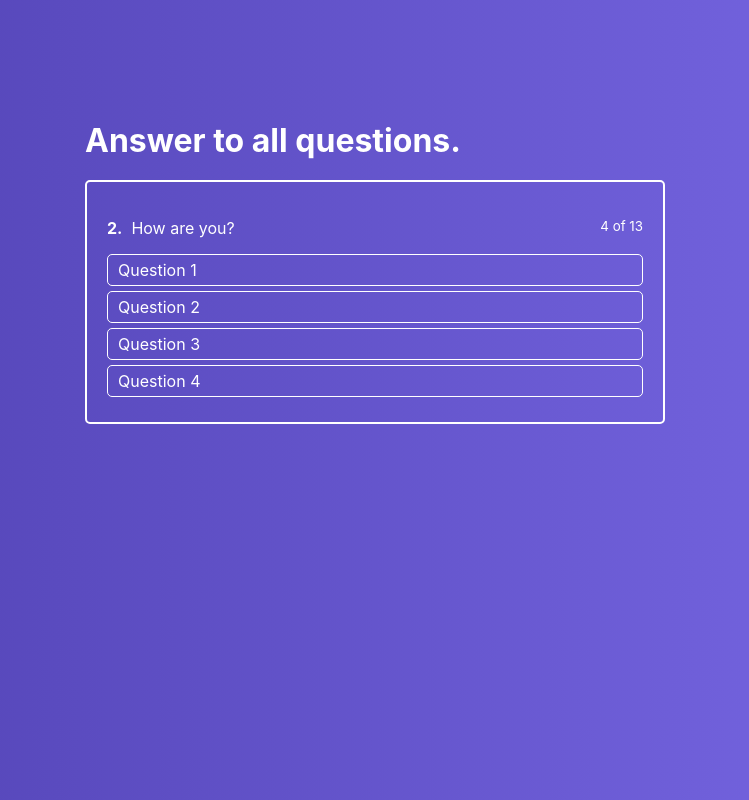
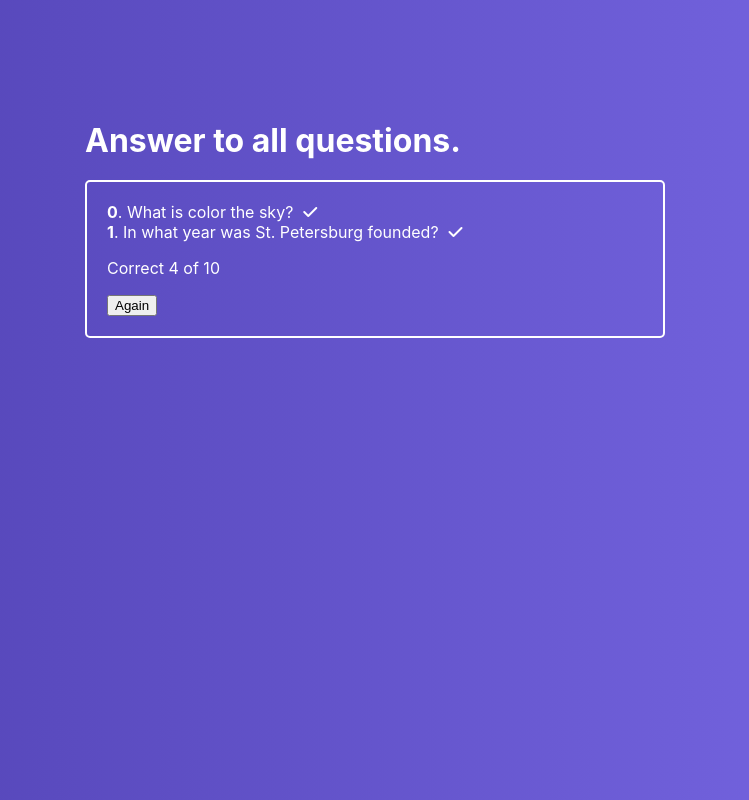
Before and after one commit to Dinclaise/React__Quiz, a React app: page / in a window 1280 px wide. Shown: the whole page, without its empty margins (265-1014 px from the left). Built offline with nearby package versions, Linux system fonts and the light colour scheme.

Commit message:
0.4.0
//In progress

Added logic for test,

```diff
--- a/package.json
+++ b/package.json
@@ -4,6 +4,9 @@
   "private": true,
   "dependencies": {
     "@babel/core": "7.7.4",
+    "@fortawesome/free-brands-svg-icons": "^5.12.0",
+    "@fortawesome/free-solid-svg-icons": "^5.12.0",
+    "@fortawesome/react-fontawesome": "^0.1.8",
     "@svgr/webpack": "4.3.3",
     "@testing-library/jest-dom": "^4.2.4",
     "@testing-library/react": "^9.4.0",
--- a/public/index.html
+++ b/public/index.html
@@ -24,7 +24,9 @@
       work correctly both with client-side routing and a non-root public URL.
       Learn how to configure a non-root public URL by running `npm run build`.
     -->
-    <title>React App</title>
+    <script src="https://kit.fontawesome.com/c3720d9d63.js" crossorigin="anonymous"></script>
+
+    <title>Quiz App</title>
   </head>
   <body>
     <noscript>You need to enable JavaScript to run this app.</noscript>
--- a/src/App.js
+++ b/src/App.js
@@ -3,6 +3,11 @@ import logo from './logo.svg';
 import './App.css';
 import Layout from './hoc/Layout/Layout';
 import Quiz from './containers/Quiz/Quiz';
+// import { fab } from '@fortawesome/free-brands-svg-icons';
+// import { faAngleDown } from '@fortawesome/free-solid-svg-icons';
+// import { library } from '@fortawesome/fontawesome-svg-core'
+
+// library.add(fab, faAngleDown)
 
 function App() {
   return (
--- a/src/components/ActiveQuiz/ActiveQuiz.js
+++ b/src/components/ActiveQuiz/ActiveQuiz.js
@@ -8,15 +8,17 @@ const ActiveQuiz = (props) => {
         <div className={cls.ActiveQuiz}>
             <p className={cls.question}>
                 <span>
-                    <strong>2.</strong>&nbsp;
-                    How are you?
+                    <strong>{props.answerNumber}.</strong>&nbsp;
+                    {props.question}
                 </span>
 
-                <small>4 of 13</small>
+                <small>{props.answerNumber} of {props.quizLength}</small>
             </p>
 
             <AnswersList
-                answers={props.answers} />
+                answers={props.answers}
+                onAnswerClick={props.onAnswerClick}
+                state={props.state} />
         </div>
     )
 
--- a/src/components/ActiveQuiz/AnswersList/AnswerItem/AnswerItem.js
+++ b/src/components/ActiveQuiz/AnswersList/AnswerItem/AnswerItem.js
@@ -3,8 +3,15 @@ import cls from './AnswerItem.module.css';
 
 
 const AnswerItem = props => {
+    const clsForLi = [cls.AnswerItem]
+
+    if (props.state) {
+        clsForLi.push(cls[props.state])
+    }
+
     return (
-        <li className={cls.AnswerItem}>
+        <li className={clsForLi.join(' ')} //Добавляем классы
+            onClick={() => props.onAnswerClick(props.answer.id)}>
             { props.answer.text}
         </li>
     )
--- a/src/components/ActiveQuiz/AnswersList/AnswerItem/AnswerItem.module.css
+++ b/src/components/ActiveQuiz/AnswersList/AnswerItem/AnswerItem.module.css
@@ -10,3 +10,11 @@
     background: rgba(255, 255, 255, .2);
     transition: background .3s ease-in-out;
 }
+
+.AnswerItem.success {
+    background: rgba(161, 249, 69, .7)
+}
+
+.AnswerItem.error {
+    background: rgba(240, 87, 108, .7)
+}
--- a/src/components/ActiveQuiz/AnswersList/AnswersList.js
+++ b/src/components/ActiveQuiz/AnswersList/AnswersList.js
@@ -9,7 +9,9 @@ const AnswersList = props => (
             return (
                 <AnswerItem
                     key={index}
-                    answer={answer} />
+                    answer={answer}
+                    onAnswerClick={props.onAnswerClick}
+                    state={props.state ? props.state[answer.id] : null} />
             )
         })}
     </ul>
--- /dev/null
+++ b/src/components/FinishedQuiz/FinishedQuiz.js
@@ -0,0 +1,46 @@
+import React from 'react';
+import cls from './FinishedQuiz.module.css';
+
+
+const FinishedQuiz = props => {
+    return (
+        <div className={cls.FinishedQuiz}>
+            <ul>
+                {props.quiz.map((quizItem, index) => {
+                    const clsForI = [
+                        'fa',
+                        props.results[quizItem.id] === 'error' ? 'fa-times' : 'fa-check',
+                        cls[props.results[quizItem.id]]
+                    ]
+                    return(
+                        <li key={index}>
+                            <strong>{index}</strong>.&nbsp;
+                            {quizItem.question}
+                            <i className={clsForI.join(' ')}/>
+                        </li>
+                    )
+                })}
+                {/* <li>
+                    <strong>1.</strong>
+                    How are you?
+                    <i className={'fas fa-error' + cls.error} />
+                </li>
+                <li>
+                    <strong>2.</strong>
+                    How are you?
+                    <i className={'fas fa-check' + cls.success} />
+                </li> */}
+            </ul>
+
+            <p>
+                Correct 4 of 10
+            </p>
+
+            <div>
+                <button>Again</button>
+            </div>
+        </div>
+    )
+}
+
+export default FinishedQuiz
--- /dev/null
+++ b/src/components/FinishedQuiz/FinishedQuiz.module.css
@@ -0,0 +1,34 @@
+.FinishedQuiz {
+    padding: 20px;
+    margin: 0 10px;
+    color: #fff;
+    border: 2px solid #fff;
+    border-radius: 5px;
+    box-sizing: border-box;
+}
+
+.FinishedQuiz ul {
+    list-style: none;
+    padding: 0;
+    margin: 0;
+}
+
+.FinishedQuiz ul li i {
+    margin-left: 10px;
+}
+
+.square {
+    display: block;
+    width: 10px;
+    height: 10px;
+    background: rgba(161, 249, 69, .7);
+}
+
+.success {
+    background: rgba(161, 249, 69, .7);
+
+}
+
+.error {
+    background: rgba(240, 87, 108, .7);
+}
--- a/src/containers/Quiz/Quiz.js
+++ b/src/containers/Quiz/Quiz.js
@@ -1,20 +1,90 @@
 import React, {Component} from 'react';
 import cls from './Quiz.module.css';
 import ActiveQuiz from '../../components/ActiveQuiz/ActiveQuiz';
+import FinishedQuiz from '../../components/FinishedQuiz/FinishedQuiz';
+
 
 class Quiz extends Component {
 
     state = {
+        results: {}, // { [id]: 'success' / 'error' } - for all questions
+        isFinished: true,
+        activeQuestion: 0,
+        answerState: null, // { [id]: 'success' / 'error' }
         quiz: [
-            {
+            {   question: 'What is color the sky?',
+                id: 1,
                 answers: [
-                    {text: 'Question 1'},
-                    {text: 'Question 2'},
-                    {text: 'Question 3'},
-                    {text: 'Question 4'}
-                ]
+                    {text: 'Blue', id: 1},
+                    {text: 'Black', id: 2},
+                    {text: 'Red', id: 3},
+                    {text: 'White', id: 4}
+                ],
+                rightAnswerId: 1
+            },
+            {   question: 'In what year was St. Petersburg founded?',
+                id: 2,
+                answers: [
+                    {text: '1700', id: 1},
+                    {text: '1702', id: 2},
+                    {text: '1703', id: 3},
+                    {text: '1803', id: 4}
+                ],
+                rightAnswerId: 3
             }
         ]
+    }
+
+    // when you click on a function, the question will change
+    onAnswerClickHandler = (answerId) => {
+        // This function does not give a double answer to the asked question.
+        if (this.state.answerState) {
+            const key = Object.keys(this.state.answerState)[0]
+            if (this.state.answerState[key] === 'success') {
+                return;
+            }
+        }
+        console.log('AnswerId:', answerId);
+        const question = this.state.quiz[this.state.activeQuestion];
+        const results = this.state.results;
+
+        if (question.rightAnswerId === answerId) {
+            if (!results[answerId]) {
+                results[answerId] = 'success';
+            }
+
+            this.setState({
+                answerState: {[answerId]: 'success'},
+                results: results
+            })
+
+            const timeout = window.setTimeout(() => {
+                if (this.isQuizFinished()) {
+                    this.setState({
+                        isFinished: true
+                    })
+                    console.log('Finished!');
+                } else {
+                    this.setState({
+                        activeQuestion: this.state.activeQuestion + 1,
+                        answerState: null
+                    })
+                }
+
+                window.clearTimeout(timeout);
+            }, 1000)
+
+        } else {
+            results[answerId] = 'error'
+            this.setState({
+                answerState: {[answerId] : 'error'},
+                results: results
+            })
+        }
+    }
+
+    isQuizFinished() {
+        return this.state.activeQuestion + 1 === this.state.quiz.length
     }
 
     render() {
@@ -22,9 +92,23 @@ class Quiz extends Component {
             <div className={cls.Quiz}>
                 <div className={cls.QuizWrapper}>
                     <h1>Answer to all questions.</h1>
-                    <ActiveQuiz
-                        answers={this.state.quiz[0].answers}
-                    />
+
+                    {
+                        this.state.isFinished
+                        ? <FinishedQuiz
+                            results={this.state.results}
+                            quiz={this.state.quiz}
+                            />
+                        : <ActiveQuiz
+                            answers={this.state.quiz[this.state.activeQuestion].answers}
+                            question={this.state.quiz[this.state.activeQuestion].question}
+                            onAnswerClick={this.onAnswerClickHandler}
+                            quizLength={this.state.quiz.length}
+                            answerNumber={this.state.activeQuestion + 1} // выводим не индекс = 0, а 1
+                            state={this.state.answerState}
+                            />
+                    }
+
                 </div>
             </div>
         )
```
Also changed, not shown: 1 other file (tests, documents, lock files or other folders).
